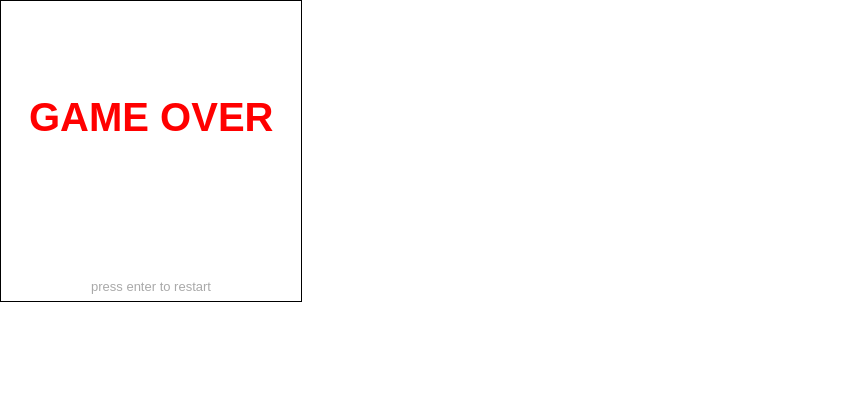
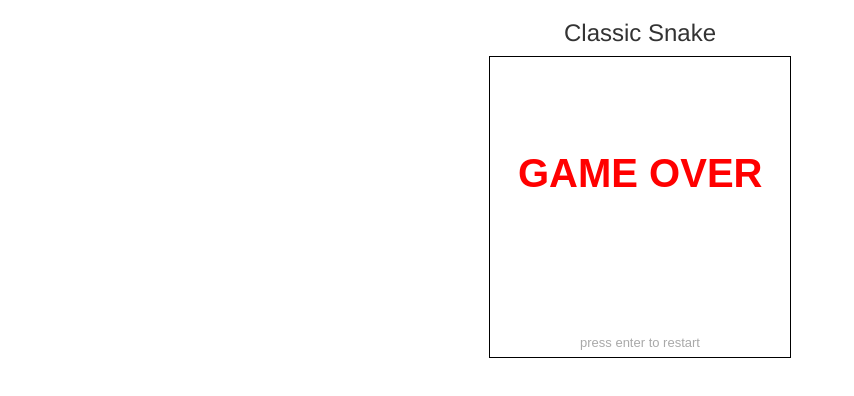
Before and after one commit to aesislava/Canvas-Snake, a website: page index.html in a window 1280 px wide. Shown: the whole page, without its empty margins (0-854 px from the left). Drawn offline with Linux system fonts and the light colour scheme.

Commit message:
working commit in need of opitmization

```diff
--- a/index.html
+++ b/index.html
@@ -5,9 +5,9 @@
 	<link href="bower_components/bootstrap/dist/css/bootstrap.min.css" rel="stylesheet">
     <link rel="stylesheet" href="style.css">
 </head>
-<body>
-<canvas id='snakeCanvas' width="300" height="300" style="border: 1px solid black">
-</canvas>
+<body align="center">
+<h3>Classic Snake</h3>
+<canvas id='snakeCanvas' width="300" height="300" style="border: 1px solid black"></canvas>
 
 <script src="bower_components/jquery/dist/jquery.js"></script>
 <script src="bower_components/bootstrap/dist/js/bootstrap.min.js"></script>
@@ -46,9 +46,11 @@
 
     	};
     	var stepOver = function() {
-    		for(i = 0; i < tile.length - 2; i++) {
+    		var a = 1;
+    		for(var i = 0; i < tile.length - 1; i++) {
     			if (tile[tile.length - 1].x === tile[i].x && tile[tile.length - 1].y === tile[i].y) {
-					restart();
+    				tile[tile.length - 1].x = 31;
+    				outOfCanvas();
 				}
     		}
     	};
@@ -107,31 +109,13 @@
 		    			new_head = new Tile(head.x + 1, head.y, 10, ctx);
 		    		break;
 	    		case "left":
-	    		    //if (head.x >= 0) {
 	    				new_head = new Tile(head.x - 1, head.y, 10, ctx);
-	    			//}
-	    			//else {
-	    			//	head.x = 31;
-	    			//	new_head = new Tile(head.x - 1, head.y, 10, ctx);
-	    			//}
 	    			break;
 	    		case "up" :
-	    			//if (head.y <= -1) {
-	    			//	head.y = 31;
-		    		//	new_head = new Tile(head.x, head.y - 1, 10, ctx);
-		    		//}
-	    			//else {
 	    				new_head = new Tile(head.x, head.y - 1, 10, ctx);
-	    			//}
 	    			break;
 	    		case "down":
-	    			//if (head.y >= 31) {
-    				//	head.y = 0;
-	    			//	new_head = new Tile(head.x, head.y + 1, 10, ctx);
-    				//}
-    				//else {
 	    				new_head = new Tile(head.x, head.y + 1, 10, ctx);
-	    			//}
 	    			break;
 	    	}
 
@@ -145,7 +129,6 @@
   		food = new Point(random(), random());
 
   		var gameLoop = function() {
-  			console.log(food);
   			setInterval( function() {
   				ctx.clearRect(0, 0, 300, 300);
   				snake.move();
@@ -156,7 +139,7 @@
   				food.print();
   				snake.outOfCanvas();
   				snake.stepOver();
-  			}, 70)
+  			}, 85)
   			}();
 
     	return {
```
